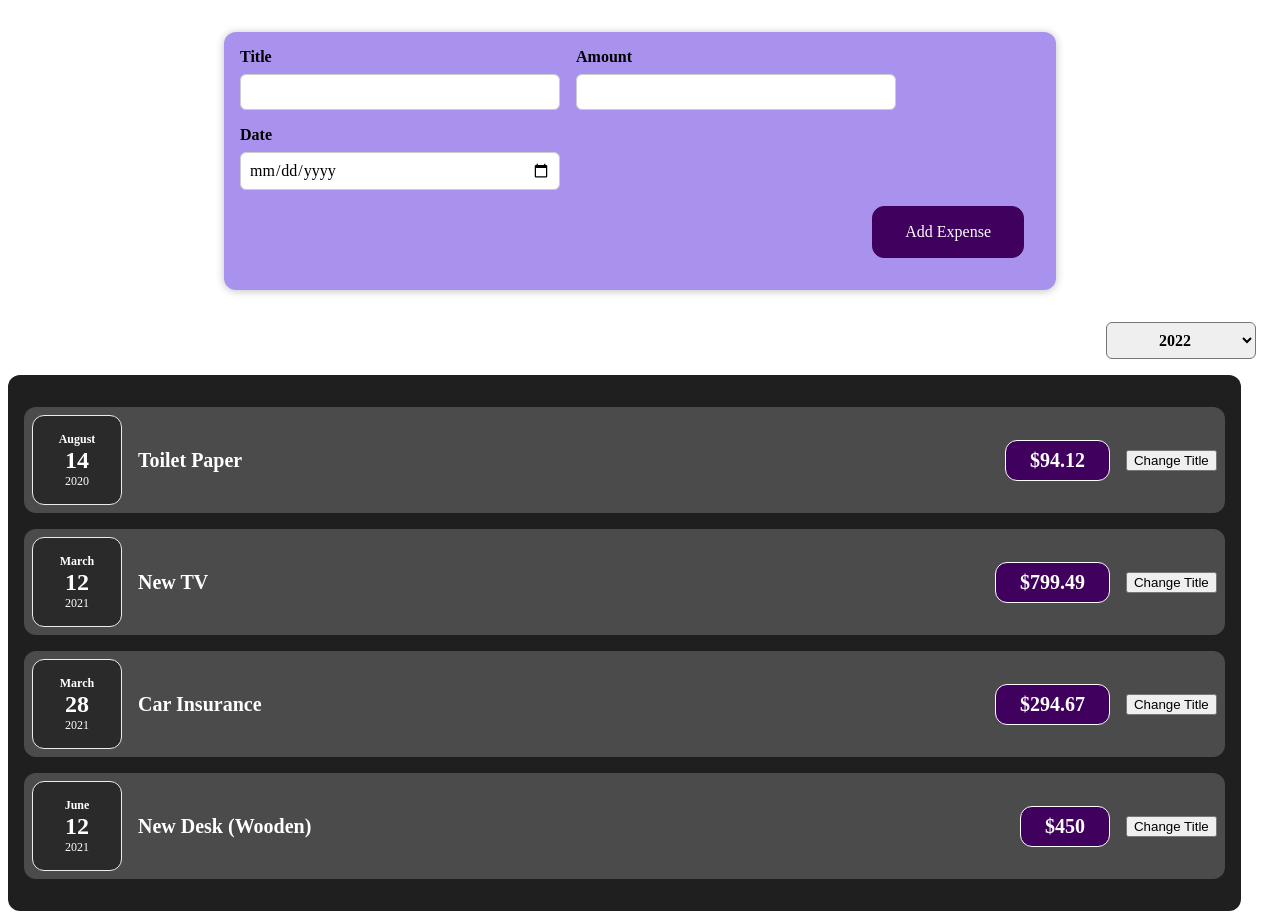
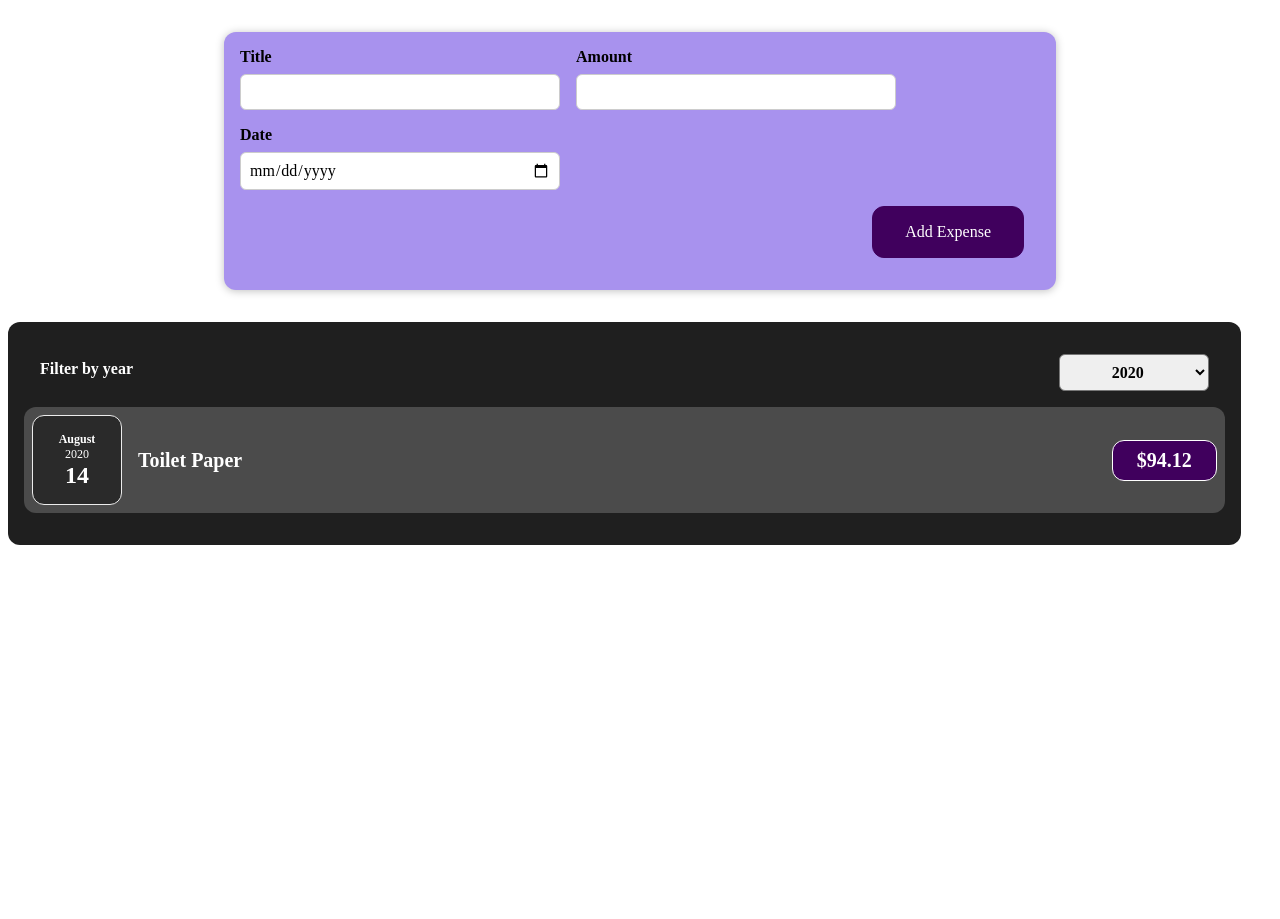
Before and after one commit to zhilyakov1986/stackblitz-udemy-cource, a React (Create React App) app: page / in a window 1280 px wide. After the commit the page ends 800 px from the top, so only its background shows below. Built offline with nearby package versions, Linux system fonts and the light colour scheme.

Commit message:
4 files modified, 2 added

```diff
--- a/src/components/Expenses/ExpenseDate.tsx
+++ b/src/components/Expenses/ExpenseDate.tsx
@@ -1,14 +1,17 @@
 import './ExpenseDate.css';
 
-const ExpenseDate = ({ month, day, year }) => {
+const ExpenseDate = (props) => {
+  const month = props.date.toLocaleString('en-US', { month: 'long' });
+  const day = props.date.toLocaleString('en-US', { day: '2-digit' });
+  const year = props.date.getFullYear();
+
   return (
-    <>
-      <div className="expense-date">
-        <div className="expense-date__month">{month}</div>
-        <div className="expense-date__day">{day}</div>
-        <div className="expense-date__year">{year}</div>
-      </div>
-    </>
+    <div className="expense-date">
+      <div className="expense-date__month">{month}</div>
+      <div className="expense-date__year">{year}</div>
+      <div className="expense-date__day">{day}</div>
+    </div>
   );
 };
+
 export default ExpenseDate;
--- a/src/components/Expenses/ExpenseItem.tsx
+++ b/src/components/Expenses/ExpenseItem.tsx
@@ -1,29 +1,21 @@
-import { FC } from 'react';
+import React from 'react';
+
+import ExpenseDate from './ExpenseDate';
 import Card from '../UI/Card';
-import ExpenseDate from './ExpenseDate';
 import './ExpenseItem.css';
-import React, {useState} from 'react';
 
-const ExpenseItem: FC = (props: any): JSX.Element => {
-  const month = props.date.toLocaleString('en-US', { month: 'long' });
-  const day = props.date.toLocaleString('en-US', { day: '2-digit' });
-  const year = props.date.getFullYear();
-  const [title, setTitle] = useState(props.title)
-  const changeTitle=()=>{
-    setTitle('Changed!');
-    console.log(title);
-  }
+const ExpenseItem = (props) => {
   return (
-    <Card className="expense-item">
-      <div>
-        <ExpenseDate month={month} day={day} year={year} />
-      </div>
-      <div className="expense-item__description">
-        <h2>{title}</h2>
-        <div className="expense-item__price">${props.amount}</div>
-        <button onClick={changeTitle}>Change Title</button>
-      </div>
-    </Card>
+    <li>
+      <Card className="expense-item">
+        <ExpenseDate date={props.date} />
+        <div className="expense-item__description">
+          <h2>{props.title}</h2>
+          <div className="expense-item__price">${props.amount}</div>
+        </div>
+      </Card>
+    </li>
   );
 };
+
 export default ExpenseItem;
--- a/src/components/Expenses/Expenses.tsx
+++ b/src/components/Expenses/Expenses.tsx
@@ -1,37 +1,31 @@
-import ExpensesFilter from '../Expenses/ExpensesFilter';
+import React, { useState } from 'react';
+
 import Card from '../UI/Card';
-import ExpenseItem from './ExpenseItem';
+import ExpensesFilter from './ExpensesFilter';
+import ExpensesList from './ExpensesList';
 import './Expenses.css';
 
 const Expenses = (props) => {
-  const items = props.items;
+  const [filteredYear, setFilteredYear] = useState('2020');
+
+  const filterChangeHandler = (selectedYear) => {
+    setFilteredYear(selectedYear);
+  };
+
+  const filteredExpenses = props.items.filter((expense) => {
+    return expense.date.getFullYear().toString() === filteredYear;
+  });
 
   return (
-    <>
-      <ExpensesFilter />
+    <div>
       <Card className="expenses">
-        <ExpenseItem
-          title={items[0].title}
-          amount={items[0].amount}
-          date={items[0].date}
+        <ExpensesFilter
+          selected={filteredYear}
+          onChangeFilter={filterChangeHandler}
         />
-        <ExpenseItem
-          title={items[1].title}
-          amount={items[1].amount}
-          date={items[1].date}
-        />
-        <ExpenseItem
-          title={items[2].title}
-          amount={items[2].amount}
-          date={items[2].date}
-        />
-        <ExpenseItem
-          title={items[3].title}
-          amount={items[3].amount}
-          date={items[3].date}
-        />
+        <ExpensesList items={filteredExpenses} />
       </Card>
-    </>
+    </div>
   );
 };
 
--- a/src/components/Expenses/ExpensesFilter.tsx
+++ b/src/components/Expenses/ExpensesFilter.tsx
@@ -2,12 +2,16 @@
 
 import './ExpensesFilter.css';
 
-const ExpensesFilter = () => {
+const ExpensesFilter = (props) => {
+  const dropdownChangeHandler = (event) => {
+    props.onChangeFilter(event.target.value);
+  };
+
   return (
     <div className="expenses-filter">
       <div className="expenses-filter__control">
         <label>Filter by year</label>
-        <select>
+        <select value={props.selected} onChange={dropdownChangeHandler}>
           <option value="2022">2022</option>
           <option value="2021">2021</option>
           <option value="2020">2020</option>
--- /dev/null
+++ b/src/components/Expenses/ExpensesList.css
@@ -0,0 +1,9 @@
+.expenses-list {
+  list-style: none;
+  padding: 0;
+}
+
+.expenses-list__fallback {
+  color: white;
+  text-align: center;
+}
--- /dev/null
+++ b/src/components/Expenses/ExpensesList.tsx
@@ -0,0 +1,25 @@
+import React from 'react';
+
+import ExpenseItem from './ExpenseItem';
+import './ExpensesList.css';
+
+const ExpensesList = (props) => {
+  if (props.items.length === 0) {
+    return <h2 className="expenses-list__fallback">Found no expenses.</h2>;
+  }
+
+  return (
+    <ul className="expenses-list">
+      {props.items.map((expense) => (
+        <ExpenseItem
+          key={expense.id}
+          title={expense.title}
+          amount={expense.amount}
+          date={expense.date}
+        />
+      ))}
+    </ul>
+  );
+};
+
+export default ExpensesList;
```
